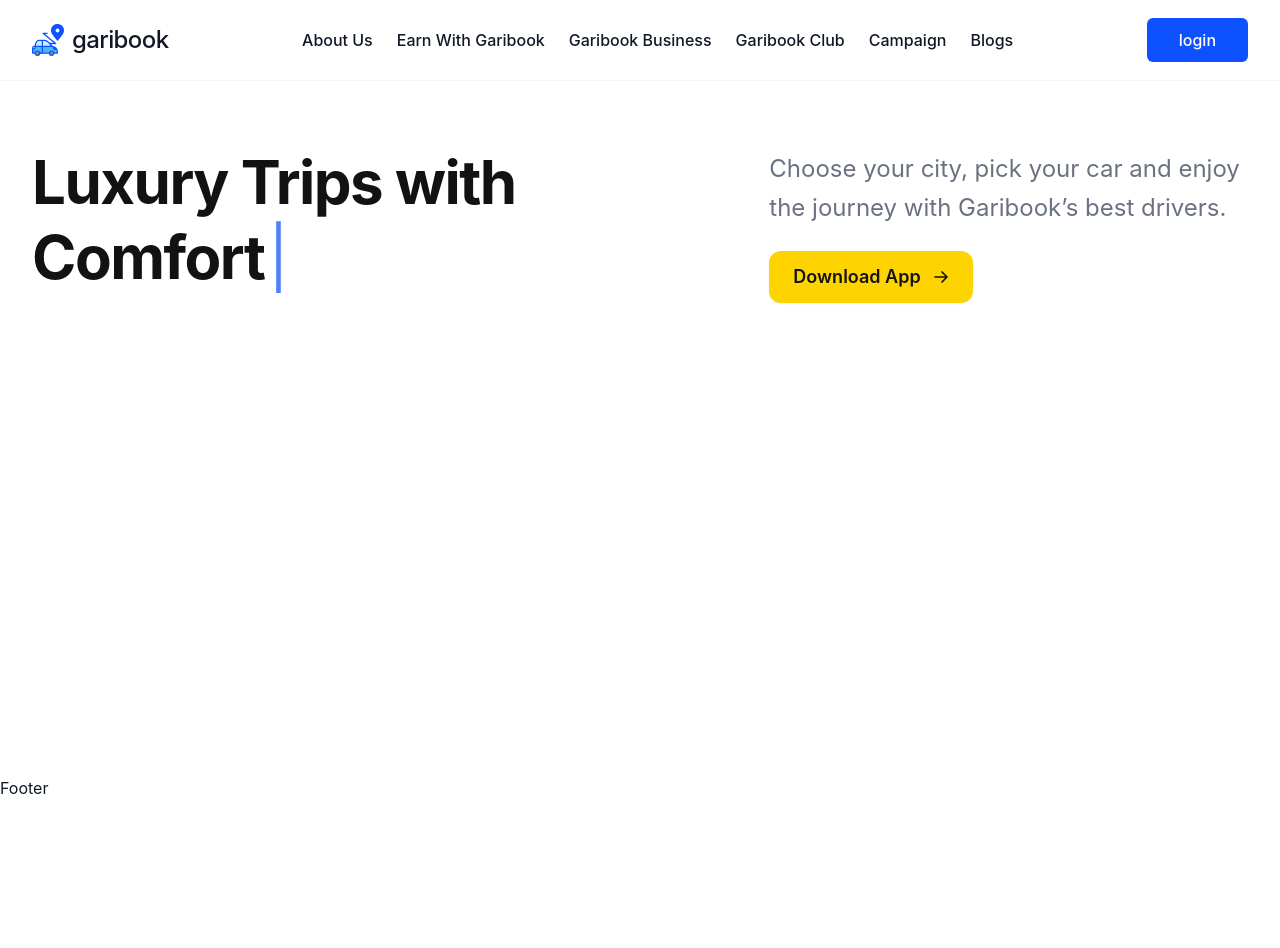
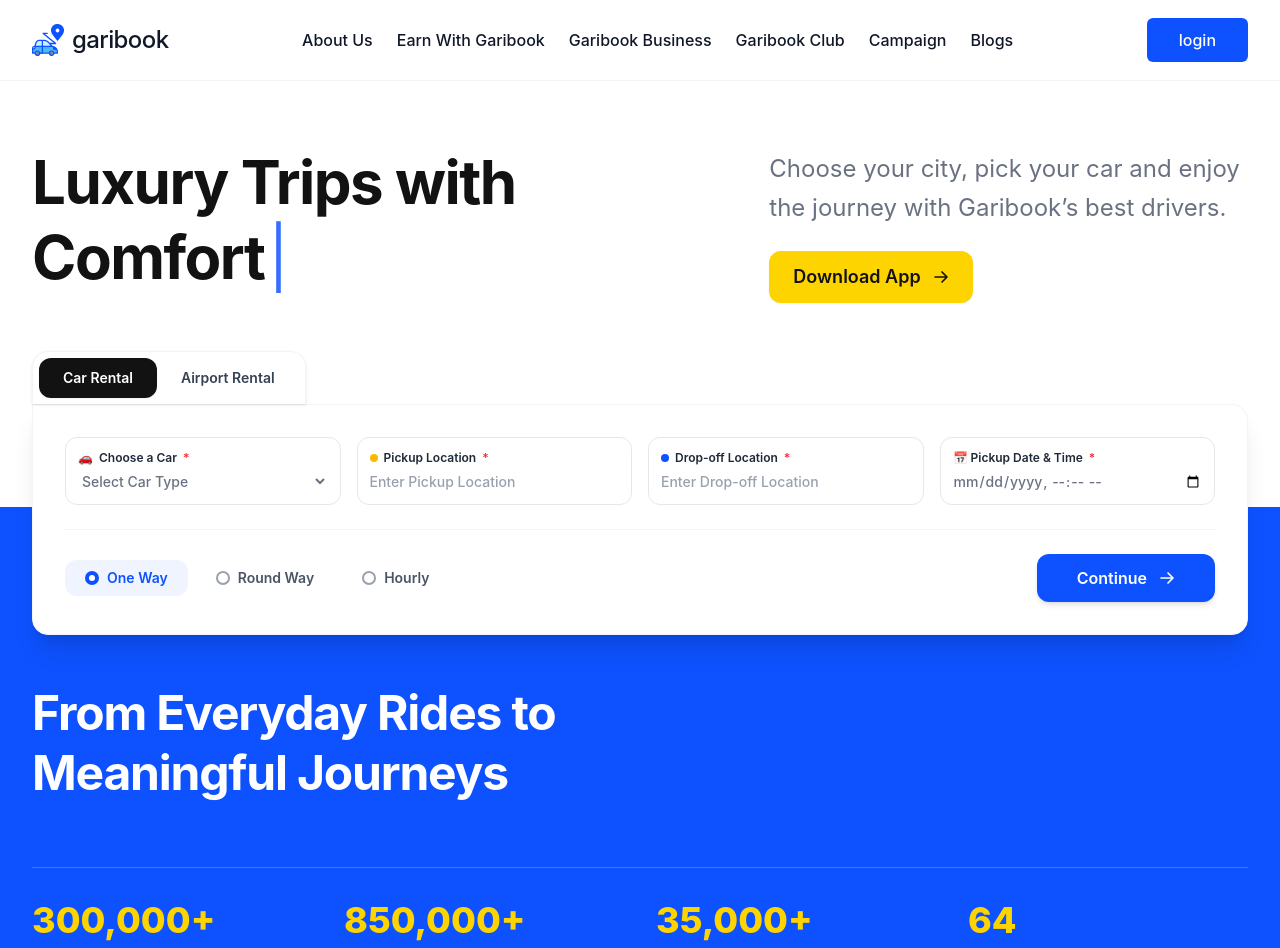
Before and after one commit to Sohelrana2815/car-book, a React (Vite) app: page / in a window 1280 px wide. Shown: the top 948 px of the page. Before the commit the page ends 800 px from the top, so only its background shows below. Built offline with nearby package versions, Linux system fonts and the light colour scheme.

Commit message:
Implement BookingWidget and JourneySection

```diff
--- /dev/null
+++ b/src/components/home/BookingWidget.tsx
@@ -0,0 +1,137 @@
+import { useState } from "react";
+
+export default function BookingWidget() {
+  const [rentalType, setRentalType] = useState<"car" | "airport">("car");
+  const [tripType, setTripType] = useState<"one-way" | "round-way" | "hourly">("one-way");
+
+  return (
+    <div className="layout-container relative z-10 -mb-28 sm:-mb-32">
+      {/* Top Tabs */}
+      <div className="inline-flex bg-white/80 backdrop-blur-md rounded-t-2xl p-1.5 shadow-sm border border-gray-100 border-b-0">
+        <button
+          type="button"
+          onClick={() => setRentalType("car")}
+          className={`px-6 py-2.5 rounded-xl text-sm font-semibold transition-all cursor-pointer ${
+            rentalType === "car"
+              ? "bg-[#121212] text-white shadow-xs"
+              : "text-gray-700 hover:text-black"
+          }`}
+        >
+          Car Rental
+        </button>
+        <button
+          type="button"
+          onClick={() => setRentalType("airport")}
+          className={`px-6 py-2.5 rounded-xl text-sm font-semibold transition-all cursor-pointer ${
+            rentalType === "airport"
+              ? "bg-[#121212] text-white shadow-xs"
+              : "text-gray-700 hover:text-black"
+          }`}
+        >
+          Airport Rental
+        </button>
+      </div>
+
+      {/* Main Search Card */}
+      <div className="bg-white rounded-b-2xl rounded-tr-2xl shadow-xl border border-gray-100 p-6 lg:p-8">
+        {/* Form Inputs Grid */}
+        <div className="grid grid-cols-1 sm:grid-cols-2 lg:grid-cols-4 gap-4 pb-6 border-b border-gray-100">
+
+          {/* Field 1: Choose a Car */}
+          <div className="flex flex-col gap-1.5 p-3 rounded-xl border border-gray-200 hover:border-blue-primary transition-colors">
+            <label className="text-xs font-semibold text-gray-800 flex items-center gap-1.5">
+              <span>🚗</span> Choose a Car <span className="text-red-500">*</span>
+            </label>
+            <select className="text-sm font-medium text-gray-500 outline-none bg-transparent cursor-pointer">
+              <option value="">Select Car Type</option>
+              <option value="sedan">Sedan</option>
+              <option value="suv">SUV / Microbus</option>
+              <option value="luxury">Luxury Car</option>
+            </select>
+          </div>
+
+          {/* Field 2: Pickup Location */}
+          <div className="flex flex-col gap-1.5 p-3 rounded-xl border border-gray-200 hover:border-blue-primary transition-colors">
+            <label className="text-xs font-semibold text-gray-800 flex items-center gap-1.5">
+              <span className="h-2 w-2 rounded-full bg-amber-400 inline-block"></span>
+              Pickup Location <span className="text-red-500">*</span>
+            </label>
+            <input
+              type="text"
+              placeholder="Enter Pickup Location"
+              className="text-sm font-medium text-gray-800 placeholder-gray-400 outline-none bg-transparent"
+            />
+          </div>
+
+          {/* Field 3: Drop-off Location */}
+          <div className="flex flex-col gap-1.5 p-3 rounded-xl border border-gray-200 hover:border-blue-primary transition-colors">
+            <label className="text-xs font-semibold text-gray-800 flex items-center gap-1.5">
+              <span className="h-2 w-2 rounded-full bg-blue-primary inline-block"></span>
+              Drop-off Location <span className="text-red-500">*</span>
+            </label>
+            <input
+              type="text"
+              placeholder="Enter Drop-off Location"
+              className="text-sm font-medium text-gray-800 placeholder-gray-400 outline-none bg-transparent"
+            />
+          </div>
+
+          {/* Field 4: Pickup Date & Time */}
+          <div className="flex flex-col gap-1.5 p-3 rounded-xl border border-gray-200 hover:border-blue-primary transition-colors">
+            <label className="text-xs font-semibold text-gray-800 flex items-center gap-1.5">
+              📅 Pickup Date & Time <span className="text-red-500">*</span>
+            </label>
+            <input
+              type="datetime-local"
+              className="text-xs sm:text-sm font-medium text-gray-500 outline-none bg-transparent cursor-pointer"
+            />
+          </div>
+
+        </div>
+
+        {/* Bottom Bar: Trip Types & Submit Button */}
+        <div className="pt-6 flex flex-col sm:flex-row items-center justify-between gap-4">
+
+          {/* Trip Type Selector Options */}
+          <div className="flex items-center gap-2 w-full sm:w-auto overflow-x-auto pb-2 sm:pb-0">
+            {[
+              { id: "one-way", label: "One Way" },
+              { id: "round-way", label: "Round Way" },
+              { id: "hourly", label: "Hourly" },
+            ].map((option) => (
+              <button
+                key={option.id}
+                type="button"
+                onClick={() => setTripType(option.id as typeof tripType)}
+                className={`px-5 py-2 rounded-xl text-sm font-semibold transition-all cursor-pointer flex items-center gap-2 whitespace-nowrap ${
+                  tripType === option.id
+                    ? "bg-[#F0F4FF] text-blue-primary"
+                    : "text-gray-600 hover:bg-gray-100"
+                }`}
+              >
+                <span className={`w-3.5 h-3.5 rounded-full border-2 flex items-center justify-center ${
+                  tripType === option.id ? "border-blue-primary bg-blue-primary" : "border-gray-400"
+                }`}>
+                  {tripType === option.id && <span className="w-1.5 h-1.5 bg-white rounded-full"></span>}
+                </span>
+                {option.label}
+              </button>
+            ))}
+          </div>
+
+          {/* Submit Button */}
+          <button
+            type="button"
+            className="w-full sm:w-auto bg-blue-primary hover:bg-blue-700 text-white font-semibold px-10 py-3 rounded-xl transition-all cursor-pointer flex items-center justify-center gap-3 shadow-md"
+          >
+            <span>Continue</span>
+            <svg xmlns="http://www.w3.org/2000/svg" fill="none" viewBox="0 0 24 24" strokeWidth={2.5} stroke="currentColor" className="w-4 h-4">
+              <path strokeLinecap="round" strokeLinejoin="round" d="M13.5 4.5 21 12m0 0-7.5 7.5M21 12H3" />
+            </svg>
+          </button>
+
+        </div>
+      </div>
+    </div>
+  );
+}
--- /dev/null
+++ b/src/components/home/JourneySection.tsx
@@ -0,0 +1,43 @@
+export default function JourneySection() {
+  const stats = [
+    { value: "300,000+", label: "Trip Requests" },
+    { value: "850,000+", label: "Total Customers" },
+    { value: "35,000+", label: "Active Drivers" },
+    { value: "64", label: "District Covered" },
+  ];
+
+  return (
+    <section className="w-full bg-blue-primary text-white pt-36 sm:pt-44 pb-16 relative overflow-hidden">
+      <div className="layout-container">
+
+        {/* Main Heading */}
+        <h2 className="text-3xl sm:text-5xl font-bold tracking-tight max-w-3xl leading-tight">
+          From Everyday Rides to Meaningful Journeys
+        </h2>
+
+        {/* Statistics Grid */}
+        <div className="grid grid-cols-2 lg:grid-cols-4 gap-8 mt-16 pt-8 border-t border-white/20">
+          {stats.map((stat, idx) => (
+            <div key={idx} className="flex flex-col">
+              <span className="text-3xl sm:text-4xl font-extrabold text-btn-download">
+                {stat.value}
+              </span>
+              <span className="text-sm sm:text-base text-white/90 font-medium mt-1">
+                {stat.label}
+              </span>
+            </div>
+          ))}
+        </div>
+
+      </div>
+
+      {/* Decorative City Graphic at Bottom */}
+      <div className="w-full mt-12 opacity-30 border-b border-white/40 flex items-end justify-between px-4">
+        <span className="text-4xl">🚗</span>
+        <div className="text-xs font-mono tracking-widest text-white/80">
+          ▲▲▲▲▲▲▲▲▲▲▲▲▲▲▲▲▲▲▲▲▲▲▲▲▲▲▲▲▲▲▲▲▲▲
+        </div>
+      </div>
+    </section>
+  );
+}
--- a/src/pages/Home.tsx
+++ b/src/pages/Home.tsx
@@ -1,4 +1,6 @@
+import BookingWidget from "../components/home/BookingWidget";
 import HeroBanner from "../components/home/HeroBanner";
+import JourneySection from "../components/home/JourneySection";
 // import BookingSearch from "../components/home/BookingSearch";
 // import FeaturesSection from "../components/home/FeaturesSection";
 
@@ -7,12 +9,11 @@
     <main className="w-full flex flex-col">
       {/* 1. Hero Text & CTA */}
       <HeroBanner />
+      {/* 2. Floating Search Form (Straddles Hero and Journey sections) */}
+      <BookingWidget />
 
-      {/* 2. Upcoming Booking Widget will sit here or overlap between white and blue sections */}
-      {/* <BookingSearchWidget /> */}
-
-      {/* 3. Blue Background Section ("From everyday rides...") */}
-      {/* <JourneySection /> */}
+      {/* 3. Blue Background Stat Section */}
+      <JourneySection />
     </main>
   );
 }
```
